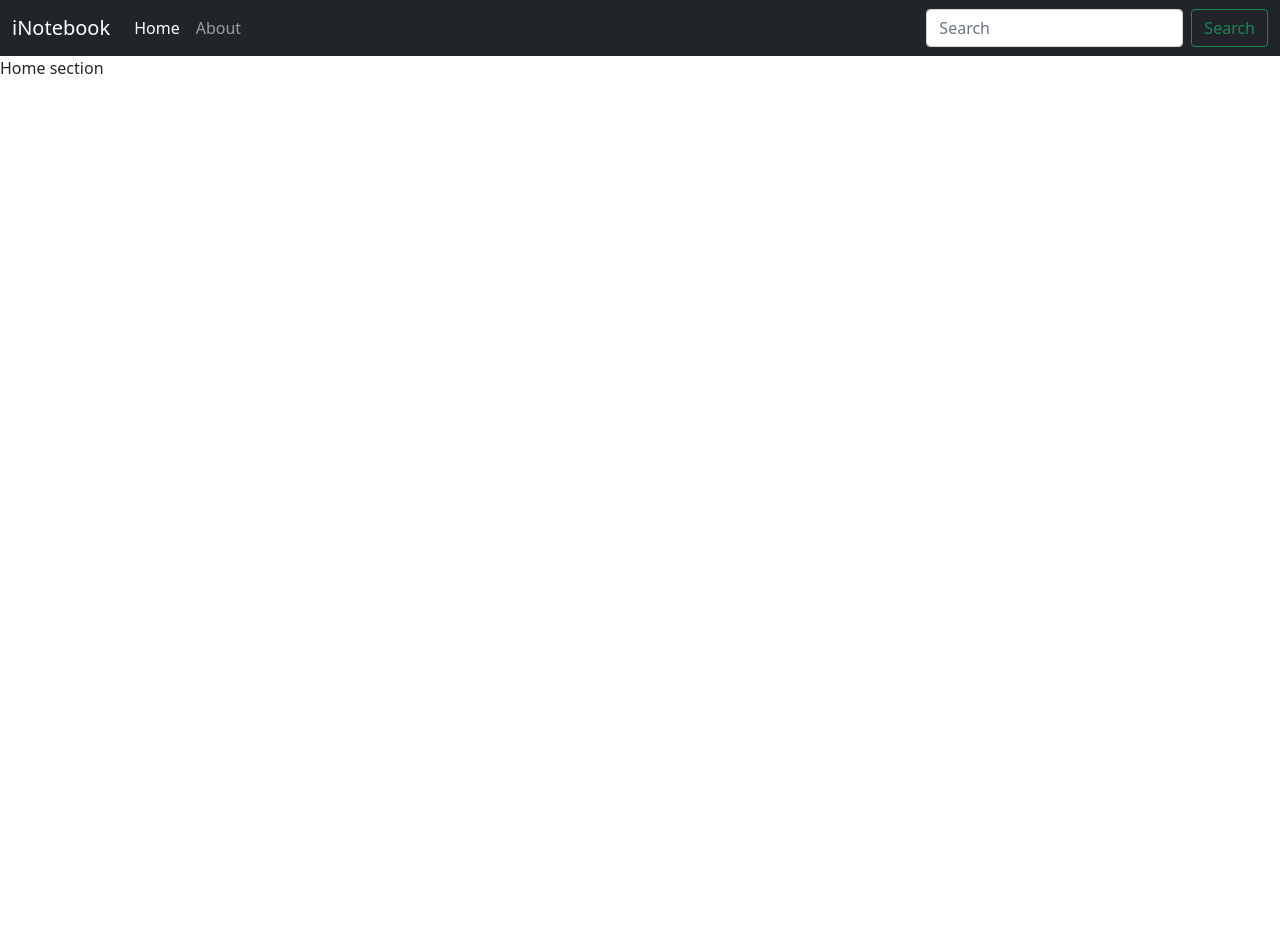
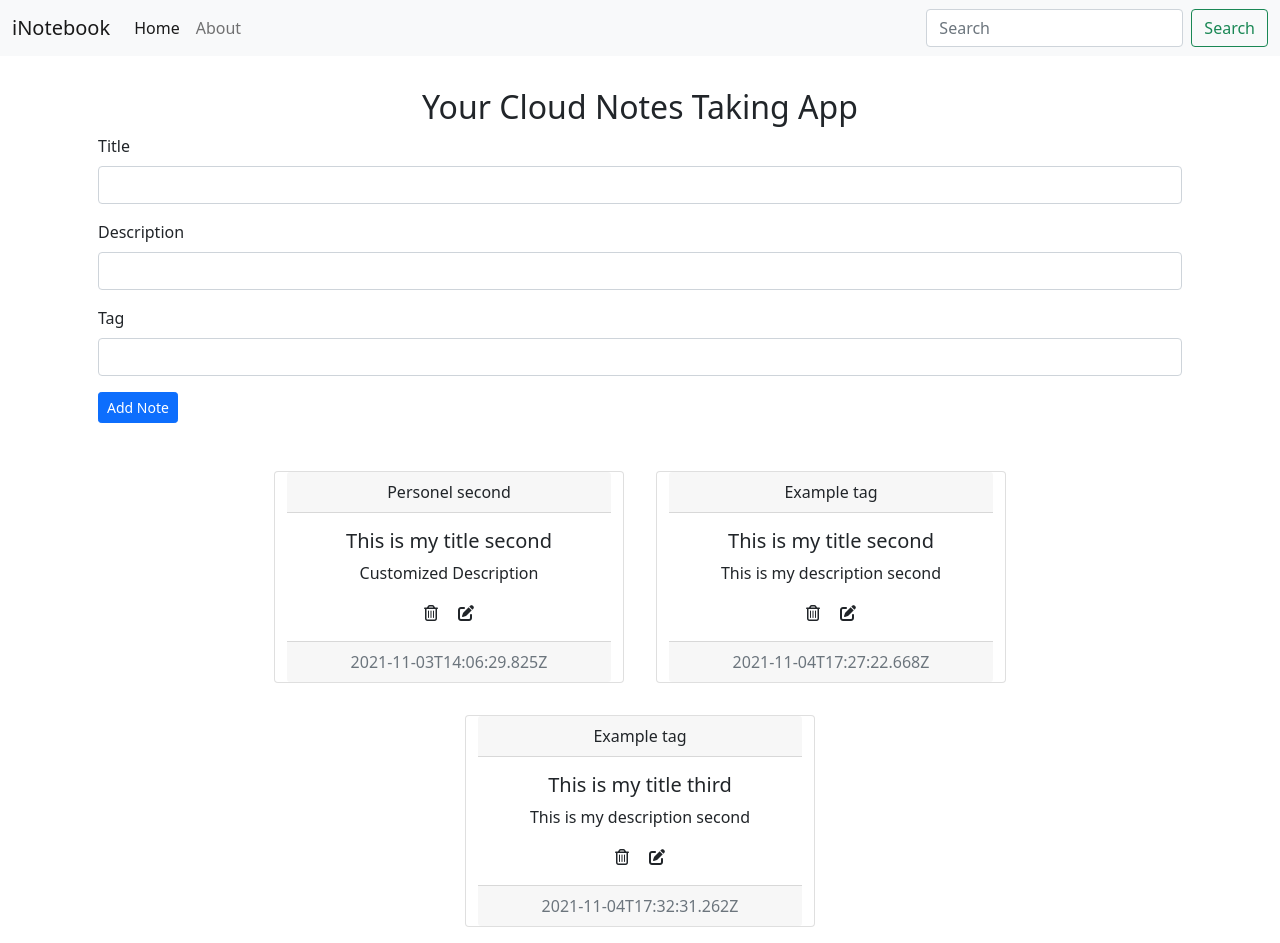
Before and after one commit to jasirullah12345/iNotebook-Frontend, a React (Create React App) app: page / in a window 1280 px wide. Before the commit the page ends 800 px from the top, so only its background shows below. Built offline with nearby package versions, Linux system fonts and the light colour scheme.

Commit message:
Form and notes section using useContext

```diff
--- a/public/index.html
+++ b/public/index.html
@@ -9,6 +9,7 @@
       name="description"
       content="Web site created using create-react-app"
     />
+    <script src="https://kit.fontawesome.com/04c5da2ff8.js" crossorigin="anonymous"></script>
     <link rel="apple-touch-icon" href="%PUBLIC_URL%/logo192.png" />
     <!--
       manifest.json provides metadata used when your web app is installed on a
--- a/src/App.css
+++ /dev/null
@@ -1,38 +0,0 @@
-.App {
-  text-align: center;
-}
-
-.App-logo {
-  height: 40vmin;
-  pointer-events: none;
-}
-
-@media (prefers-reduced-motion: no-preference) {
-  .App-logo {
-    animation: App-logo-spin infinite 20s linear;
-  }
-}
-
-.App-header {
-  background-color: #282c34;
-  min-height: 100vh;
-  display: flex;
-  flex-direction: column;
-  align-items: center;
-  justify-content: center;
-  font-size: calc(10px + 2vmin);
-  color: white;
-}
-
-.App-link {
-  color: #61dafb;
-}
-
-@keyframes App-logo-spin {
-  from {
-    transform: rotate(0deg);
-  }
-  to {
-    transform: rotate(360deg);
-  }
-}
--- a/src/App.js
+++ b/src/App.js
@@ -1,17 +1,21 @@
-import './App.css';
 import Navbar from "./components/Navbar";
-import {Routes, Route} from "react-router-dom";
+import {Route, Routes} from "react-router-dom";
 import Home from "./components/Home";
 import About from "./components/About";
+import NoteState from "./context/Note/NoteState";
 
 function App() {
     return (
         <>
             <Navbar text="iNotebook"/>
-            <Routes>
-                <Route path="/" element={<Home />} />
-                <Route path="/about" element={<About />} />
-            </Routes>
+            <div className="container">
+                <NoteState>
+                    <Routes>
+                        <Route path="/" element={<Home/>}/>
+                        <Route path="/about" element={<About/>}/>
+                    </Routes>
+                </NoteState>
+            </div>
         </>
     );
 }
--- a/src/components/Home.js
+++ b/src/components/Home.js
@@ -1,9 +1,12 @@
 import React from 'react';
+import NoteForm from "./NoteForm";
+import Notes from "./Notes";
 
 const Home = () => {
     return (
         <>
-            Home section
+            <NoteForm/>
+            <Notes/>
         </>
     );
 };
--- a/src/components/Navbar.js
+++ b/src/components/Navbar.js
@@ -6,7 +6,7 @@
     let location = useLocation().pathname;
     return (
         <>
-            <nav className="navbar navbar-expand-lg navbar-dark bg-dark">
+            <nav className="navbar navbar-expand-lg navbar-light bg-light">
                 <div className="container-fluid">
                     <Link className="navbar-brand" to="/">{props.text}</Link>
                     <button className="navbar-toggler" type="button" data-bs-toggle="collapse"
--- /dev/null
+++ b/src/components/NoteForm.js
@@ -0,0 +1,29 @@
+import React from 'react';
+
+const NoteForm = () => {
+    return (
+        <>
+            <div className="my-3 p-3">
+                <h2 className="text-center">Your Cloud Notes Taking App</h2>
+                <form>
+                    <div className="mb-3">
+                        <label htmlFor="title" className="form-label">Title</label>
+                        <input type="text" className="form-control" id="title" name="title"
+                               aria-describedby="emailHelp"/>
+                    </div>
+                    <div className="mb-3">
+                        <label htmlFor="description" className="form-label">Description</label>
+                        <input type="text" className="form-control" id="description" name="description"/>
+                    </div>
+                    <div className="mb-3">
+                        <label htmlFor="tag" className="form-label">Tag</label>
+                        <input type="text" className="form-control" id="tag" name="tag"/>
+                    </div>
+                    <button type="button" className="btn btn-primary btn-sm">Add Note</button>
+                </form>
+            </div>
+        </>
+    );
+};
+
+export default NoteForm;
--- /dev/null
+++ b/src/components/NoteItem.js
@@ -0,0 +1,23 @@
+import React from 'react';
+
+const NoteItem = (props) => {
+    return (
+        <>
+            <div className="card text-center m-3" style={{maxWidth:"350px"}}>
+                <div className="card-header">
+                    {props.tag}
+                </div>
+                <div className="card-body">
+                    <h5 className="card-title">{props.title}</h5>
+                    <p className="card-text">{props.description}</p>
+                    <i className="far fa-trash-alt mx-2"/> <i className="fas fa-edit mx-2"/>
+                </div>
+                <div className="card-footer text-muted">
+                    {props.date}
+                </div>
+            </div>
+        </>
+    );
+};
+
+export default NoteItem;
--- /dev/null
+++ b/src/components/Notes.js
@@ -0,0 +1,19 @@
+import React, {useContext} from 'react';
+import NoteItem from "./NoteItem";
+import NoteContext from "../context/Note/NoteContext";
+
+const Notes = () => {
+    const context = useContext(NoteContext);
+    return (
+        <>
+            <div className="row justify-content-center">
+                {context.notes.map((note) => {
+                    return <NoteItem key={note._id} tag={note.tag} title={note.title} description={note.description}
+                                     date={note.date}/>
+                })}
+            </div>
+        </>
+    );
+};
+
+export default Notes;
--- /dev/null
+++ b/src/context/Note/NoteContext.js
@@ -0,0 +1,5 @@
+import {createContext} from "react";
+
+const NoteContext = createContext();
+
+export default NoteContext
--- /dev/null
+++ b/src/context/Note/NoteState.js
@@ -0,0 +1,46 @@
+import React, {useState} from 'react';
+import NoteContext from "./NoteContext";
+
+const NoteState = (props) => {
+    const notesInitial =[
+        {
+            "_id": "61829765ed6ca294040f0cf7",
+            "user": "6180349978e2dfa12a150c8f",
+            "title": "This is my title second",
+            "description": "Customized Description",
+            "tag": "Personel second",
+            "date": "2021-11-03T14:06:29.825Z",
+            "__v": 0
+        },
+        {
+            "_id": "618417fa7eb76c8cab0c368a",
+            "user": "6180349978e2dfa12a150c8f",
+            "title": "This is my title second",
+            "description": "This is my description second",
+            "tag": "Example tag",
+            "date": "2021-11-04T17:27:22.668Z",
+            "__v": 0
+        },
+        {
+            "_id": "6184192fb5de3b54fec40bb1",
+            "user": "6180349978e2dfa12a150c8f",
+            "title": "This is my title third",
+            "description": "This is my description second",
+            "tag": "Example tag",
+            "date": "2021-11-04T17:32:31.262Z",
+            "__v": 0
+        }
+    ];
+    const [notes, setNotes] = useState(notesInitial);
+
+
+    return (
+        <>
+            <NoteContext.Provider value={{notes,setNotes}}>
+                {props.children}
+            </NoteContext.Provider>
+        </>
+    );
+};
+
+export default NoteState;
--- a/src/index.css
+++ b/src/index.css
@@ -11,3 +11,16 @@
   font-family: source-code-pro, Menlo, Monaco, Consolas, 'Courier New',
     monospace;
 }
+
+.btn:focus {
+  outline: none !important;
+  box-shadow: none !important;
+}
+
+input:focus {
+  outline: none !important;
+  box-shadow: none !important;
+}
+i{
+  cursor: pointer;
+}
```
Also changed, not shown: 1 other file (tests, documents, lock files or other folders).
